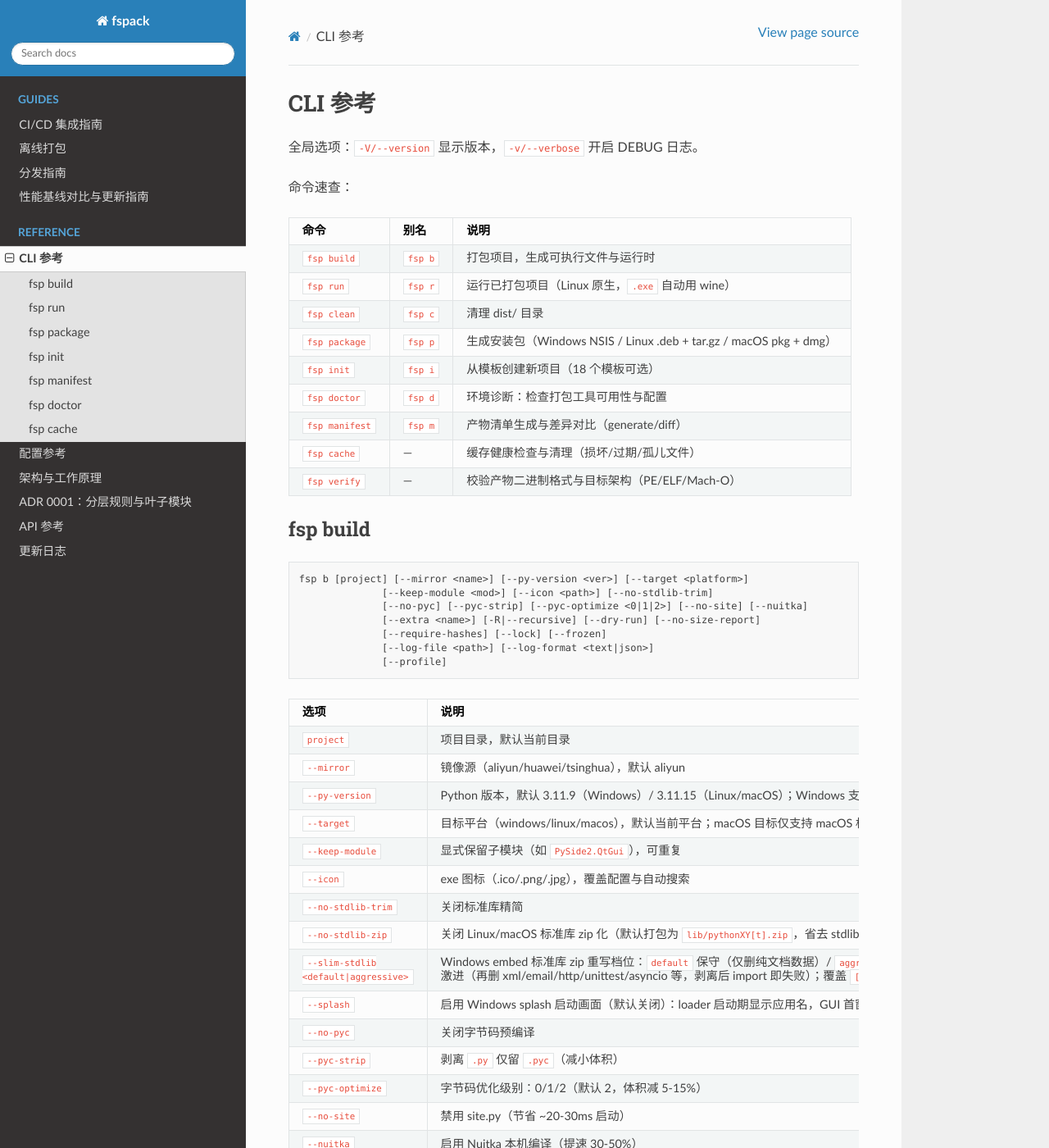
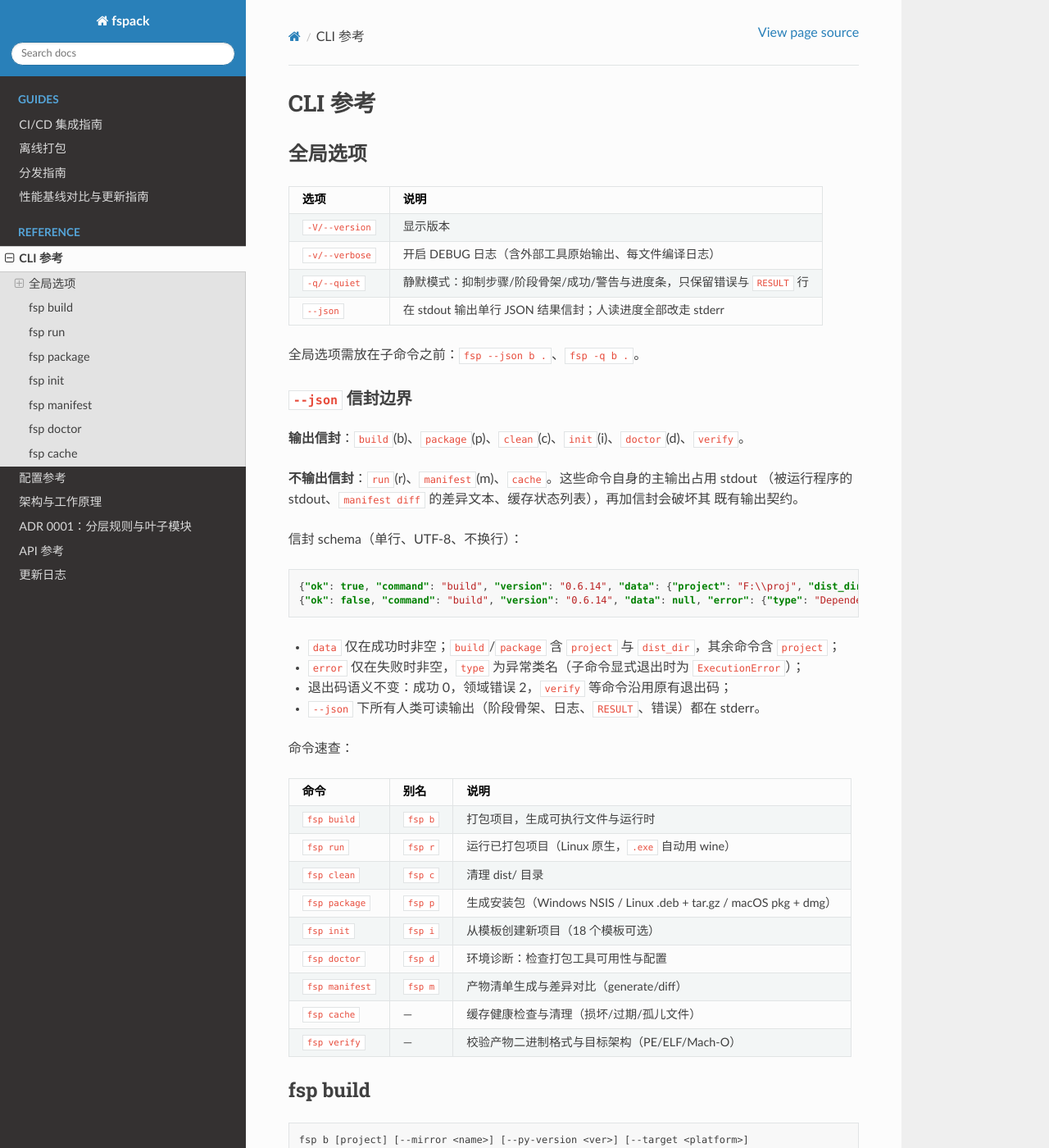
Before and after one commit to gookeryoung/fspack, a Sphinx documentation site: the page built from docs/cli.md, in a window 1280 px wide and 1400 px high. Shown: the whole window at 82% size. Built offline with Sphinx 7.4.7 and the Read the Docs theme 3.1.0, drawn with Linux system fonts in a browser that asks for light colours.

Commit message:
docs(cli): 明确 --json 信封边界（run/manifest/cache 不出信封）
「--json」只对自带机读结果的命令输出信封；run/manifest/cache 自身主输出占用 stdout，加信封会破坏既有输出契约。在 CLI 文档与 --json 帮助文本中列出两类命令清单，避免调用方误以为任何命令都能拿到 {ok,...}。

````diff
--- a/docs/cli.md
+++ b/docs/cli.md
@@ -1,6 +1,35 @@
 # CLI 参考
 
-全局选项：`-V/--version` 显示版本，`-v/--verbose` 开启 DEBUG 日志。
+## 全局选项
+
+| 选项 | 说明 |
+|------|------|
+| `-V/--version` | 显示版本 |
+| `-v/--verbose` | 开启 DEBUG 日志（含外部工具原始输出、每文件编译日志） |
+| `-q/--quiet` | 静默模式：抑制步骤/阶段骨架/成功/警告与进度条，只保留错误与 `RESULT` 行 |
+| `--json` | 在 stdout 输出单行 JSON 结果信封；人读进度全部改走 stderr |
+
+全局选项需放在子命令之前：`fsp --json b .`、`fsp -q b .`。
+
+### `--json` 信封边界
+
+**输出信封**：`build`(b)、`package`(p)、`clean`(c)、`init`(i)、`doctor`(d)、`verify`。
+
+**不输出信封**：`run`(r)、`manifest`(m)、`cache`。这些命令自身的主输出占用 stdout
+（被运行程序的 stdout、`manifest diff` 的差异文本、缓存状态列表），再加信封会破坏其
+既有输出契约。
+
+信封 schema（单行、UTF-8、不换行）：
+
+```json
+{"ok": true, "command": "build", "version": "0.6.14", "data": {"project": "F:\\proj", "dist_dir": "F:\\proj\\dist"}, "error": null}
+{"ok": false, "command": "build", "version": "0.6.14", "data": null, "error": {"type": "DependencyError", "message": "wheel 下载失败: ..."}}
+```
+
+- `data` 仅在成功时非空；`build`/`package` 含 `project` 与 `dist_dir`，其余命令含 `project`；
+- `error` 仅在失败时非空，`type` 为异常类名（子命令显式退出时为 `ExecutionError`）；
+- 退出码语义不变：成功 0，领域错误 2，`verify` 等命令沿用原有退出码；
+- `--json` 下所有人类可读输出（阶段骨架、日志、`RESULT`、错误）都在 stderr。
 
 命令速查：
 
````
Also changed, not shown: 2 other files.
